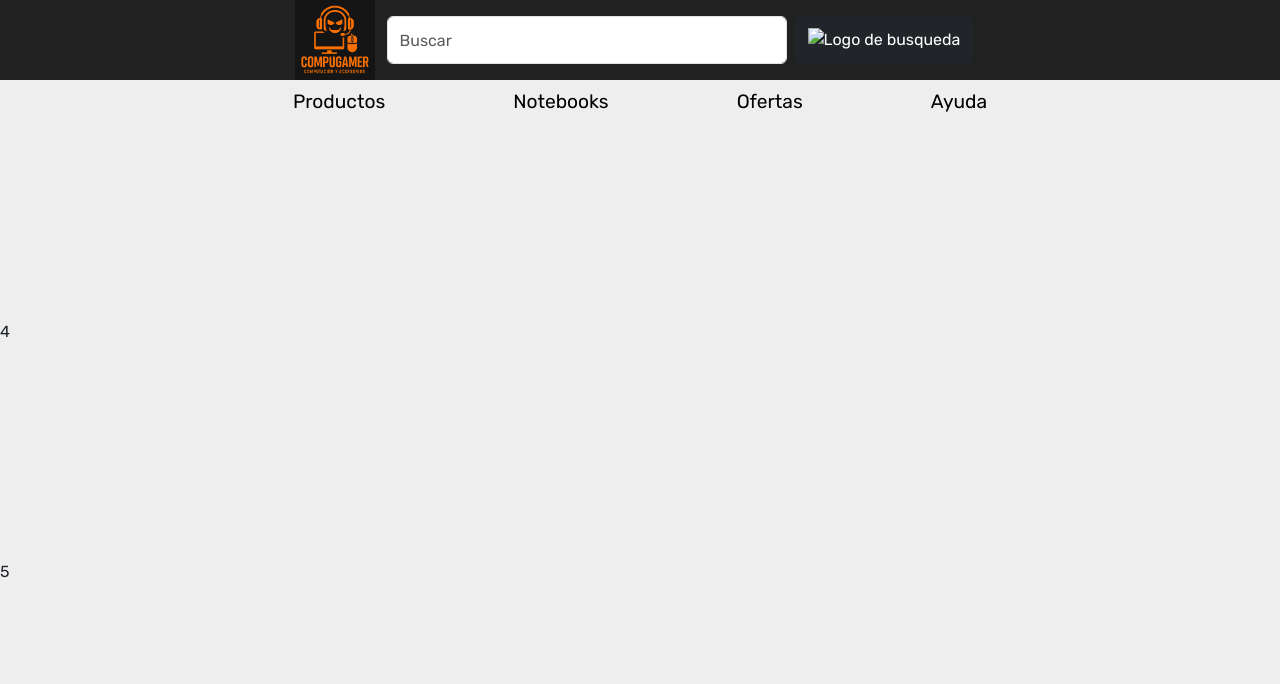
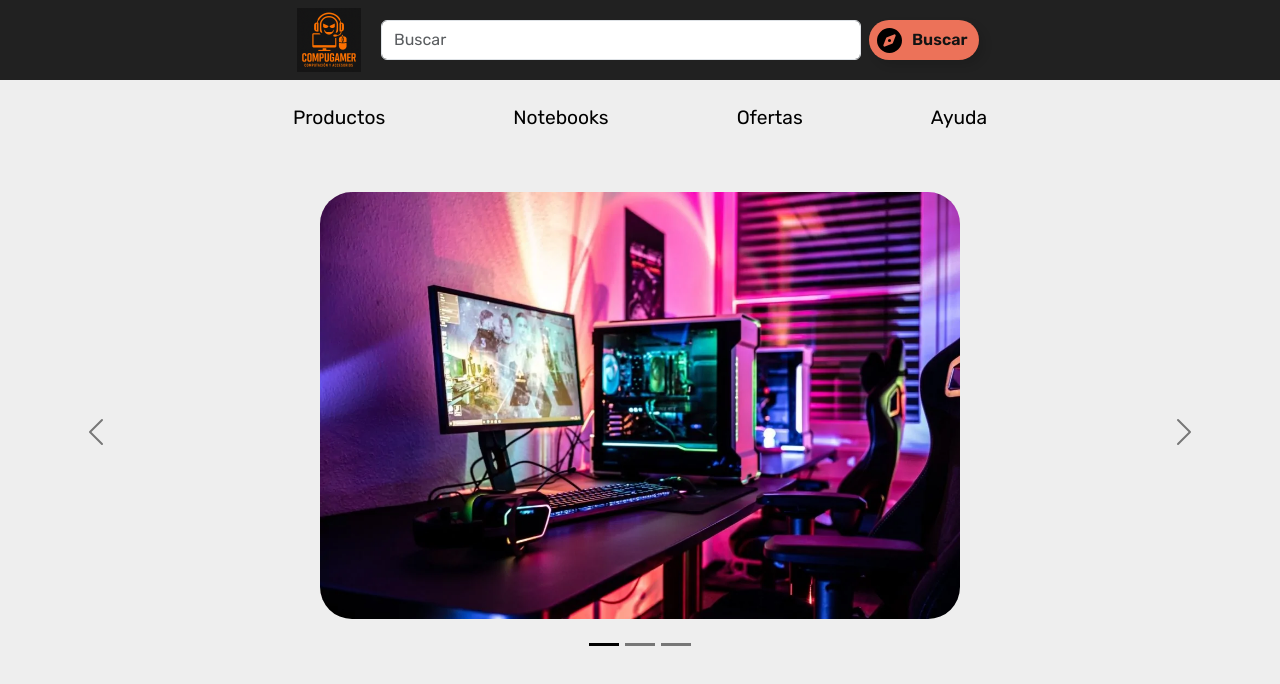
Before and after one commit to matias-05/proyecto-javascript, a plain HTML site: page index.html in a window 1280 px wide. Drawn offline with nearby package versions, Linux system fonts and the light colour scheme.

Commit message:
cambios generales

```diff
--- a/index.html
+++ b/index.html
@@ -9,19 +9,21 @@
 </head>
 <body>
     <div class="parent">
+
         <div class="div1">
             <img src="./media/logo-empresa.png" alt="Logo de la empresa" class="logo-empresa">
             <nav class="navbar">
-
                 <div class="container-fluid mi-nav">
                     <form class="d-flex" role="search">
                     <input class="form-control me-2 input-busqueda" type="search" placeholder="Buscar" aria-label="Search"/>
-                    <button class="btn btn-dark button-busqueda" type="submit"><img src="./media/lupa.png" alt="Logo de busqueda" class="logo-lupa"></button>
+                    <button class="button">
+                    <svg class="svgIcon" viewBox="0 0 512 512" height="1em" xmlns="http://www.w3.org/2000/svg"><path d="M256 512A256 256 0 1 0 256 0a256 256 0 1 0 0 512zm50.7-186.9L162.4 380.6c-19.4 7.5-38.5-11.6-31-31l55.5-144.3c3.3-8.5 9.9-15.1 18.4-18.4l144.3-55.5c19.4-7.5 38.5 11.6 31 31L325.1 306.7c-3.2 8.5-9.9 15.1-18.4 18.4zM288 256a32 32 0 1 0 -64 0 32 32 0 1 0 64 0z"></path></svg>
+                    Buscar
+                    </button>
                     </form>
                 </div>
             </nav>
         </div>
-
 
         <div class="div2">
             <ul class="nav justify-content-center mi-ul">
@@ -41,10 +43,38 @@
         </div>
 
         <div class="div3">
+            <div id="carouselExampleDark" class="carousel carousel-dark slide mi-carousel">
+                <div class="carousel-indicators">
+                    <button type="button" data-bs-target="#carouselExampleDark" data-bs-slide-to="0" class="active" aria-current="true" aria-label="Slide 1"></button>
+                    <button type="button" data-bs-target="#carouselExampleDark" data-bs-slide-to="1" aria-label="Slide 2"></button>
+                    <button type="button" data-bs-target="#carouselExampleDark" data-bs-slide-to="2" aria-label="Slide 3"></button>
+                </div>
+                <div class="carousel-inner">
+                    <div class="carousel-item active" data-bs-interval="10000">
+                        <img src="./media/setup-gamer.webp" class="d-block w-10 logos-carousel" alt="Imagen de set up gamer">
+                    </div>
+                    <div class="carousel-item" data-bs-interval="2000">
+                        <img src="./media/R.jfif" class="d-block w-10 logos-carousel" alt="Imagen de set up gamer 2">
+                    </div>
+                    <div class="carousel-item">
+                        <img src="./media/componente.jpg" class="d-block w-10 logos-carousel" alt="Imagen de una placa de video">
+                    </div>
+                </div>
+                <button class="carousel-control-prev" type="button" data-bs-target="#carouselExampleDark" data-bs-slide="prev">
+                    <span class="carousel-control-prev-icon" aria-hidden="true"></span>
+                    <span class="visually-hidden">Previous</span>
+                </button>
+                <button class="carousel-control-next" type="button" data-bs-target="#carouselExampleDark" data-bs-slide="next">
+                    <span class="carousel-control-next-icon" aria-hidden="true"></span>
+                    <span class="visually-hidden">Next</span>
+                </button>
+            </div>
+        </div>
+
+        <div class="div4">
 
         </div>
-        <div class="div4">4</div>
-        <div class="div5">5</div>
+
     </div>
 
     <script src="https://cdn.jsdelivr.net/npm/bootstrap@5.3.6/dist/js/bootstrap.bundle.min.js" integrity="sha384-j1CDi7MgGQ12Z7Qab0qlWQ/Qqz24Gc6BM0thvEMVjHnfYGF0rmFCozFSxQBxwHKO" crossorigin="anonymous"></script>
--- a/scss/_grid.scss
+++ b/scss/_grid.scss
@@ -1,33 +1,27 @@
 .parent {
     display: grid;
     grid-template-columns: repeat(5, 1fr);
-    grid-template-rows: repeat(8, 1fr);
+    grid-template-rows: repeat(14, 1fr);
 
     .div1 {
-        grid-column: span 5 / span 5;
+        grid-column: 1 / 6;
+    }
+
+    .div2 {
+        grid-column: 1 / 6;
+        grid-row: 2 / 2;
+    }
+
+    .div3 {
+        grid-column: 1 / 6;
+        grid-row: 3 / 8;
 
     }
 
-    .div2 {
-        grid-column: span 5 / span 5;
-        grid-row-start: 2;
+    .div4 {
+        grid-column: 1 / 6;
+        grid-row: 8 / 10;
     }
 
-    .div3 {
-        grid-column: span 5 / span 5;
-        grid-row: span 2 / span 2;
-        grid-row-start: 3;
-    }
-
-    .div4 {
-        grid-column: span 5 / span 5;
-        grid-row: span 3 / span 3;
-        grid-row-start: 5;
-    }
-
-    .div5 {
-        grid-column: span 5 / span 5;
-        grid-row-start: 8;
-    }
 
 }
--- a/scss/_grid1.scss
+++ b/scss/_grid1.scss
@@ -1,19 +1,58 @@
 .div1 {
-    max-width: 100%;
+    max-height: 5rem;
     background-color: #212121;
     display: flex;
+    justify-content: center;
     flex-direction: row;
-    justify-content: center;
 
     .logo-empresa {
         width: 5rem;
+        padding: 0.5rem;
     }
     .input-busqueda {
-        width: 25rem;
-        height: 3rem;
+        width: 30rem;
     }
-    .logo-lupa {
-        width: 2rem;
+    .button {
+        width: 110px;
+        height: 40px;
+        display: flex;
+        align-items: center;
+        justify-content: flex-start;
+        gap: 10px;
+        background-color: #ec7259;
+        border-radius: 30px;
+        color: rgb(19, 19, 19);
+        font-weight: 600;
+        border: none;
+        position: relative;
+        cursor: pointer;
+        transition-duration: .2s;
+        box-shadow: 5px 5px 10px rgba(0, 0, 0, 0.116);
+        padding-left: 8px;
+        transition-duration: .5s;
     }
 
+    .svgIcon {
+        height: 25px;
+        transition-duration: 1.5s;
+    }
+
+    .bell path {
+        fill: rgb(19, 19, 19);
+    }
+
+    .button:hover {
+        background-color: #f0320a;
+        transition-duration: .5s;
+    }
+
+    .button:active {
+        transform: scale(0.97);
+        transition-duration: .2s;
+    }
+
+    .button:hover .svgIcon {
+        transform: rotate(250deg);
+        transition-duration: 1.5s;
+    }
 }
--- a/scss/_grid3.scss
+++ b/scss/_grid3.scss
@@ -1,3 +1,11 @@
 .div3 {
+    .mi-carousel {
+        height: 30rem;
 
+    }
+    .logos-carousel {
+        width: 40rem;
+        justify-self: center;
+        border-radius: 2rem;
+    }
 }
--- a/scss/style.scss
+++ b/scss/style.scss
@@ -11,6 +11,7 @@ body {
     padding: 0;
     background-color: #eee;
 }
+
 @import "grid";
 @import "grid1";
 @import "grid2";
```
Also changed, not shown: css/style.css, media/R.jfif (added), media/componente.jpg (added), media/setup-gamer.webp (added), 1 other file.
